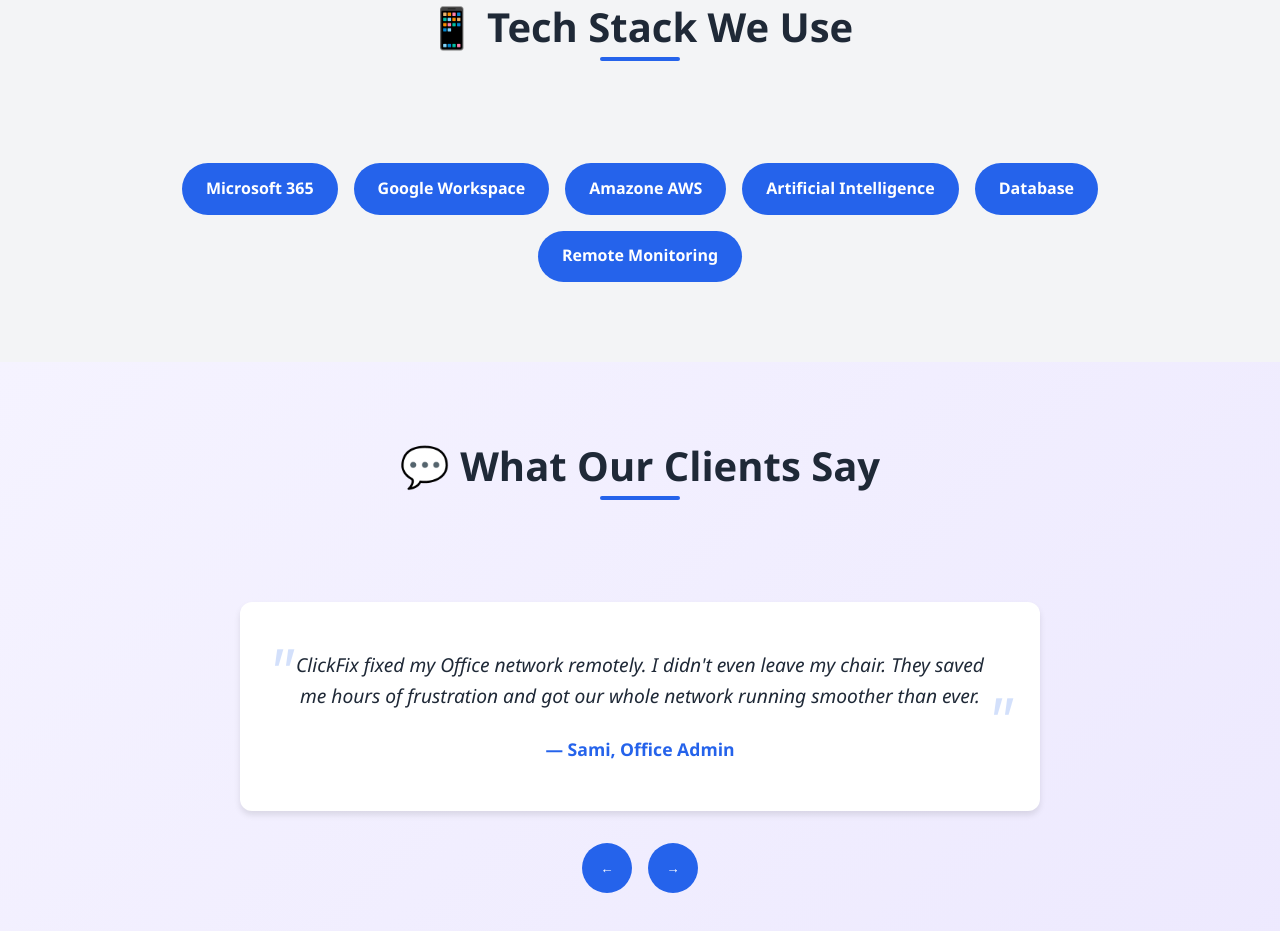
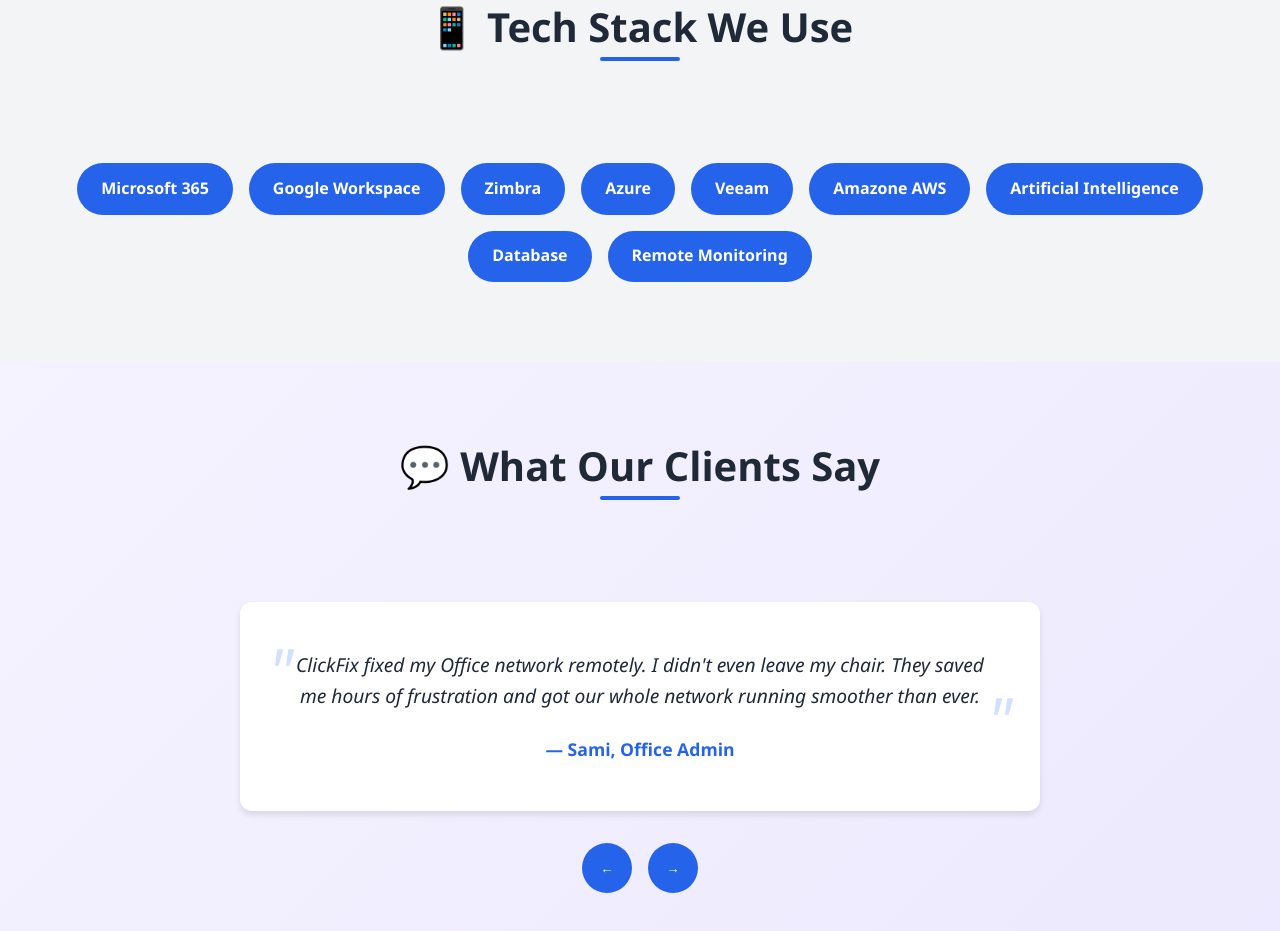
Before and after one commit to sahmedroni/clickfix-cloud, a plain HTML site: page index.html in a window 1280 px wide. Shown: the part 2975-3906 px from the top of the page. Drawn offline with Linux system fonts and the light colour scheme.

Commit message:
Update index.html

```diff
--- a/index.html
+++ b/index.html
@@ -1445,6 +1445,9 @@
             <div class="tech-badges">
                 <div class="tech-badge">Microsoft 365</div>
                 <div class="tech-badge">Google Workspace</div>
+                <div class="tech-badge">Zimbra</div>
+                <div class="tech-badge">Azure</div>
+                <div class="tech-badge">Veeam</div>
                 <div class="tech-badge">Amazone AWS</div>
                 <div class="tech-badge">Artificial Intelligence</div>
                 <div class="tech-badge">Database</div>
```
